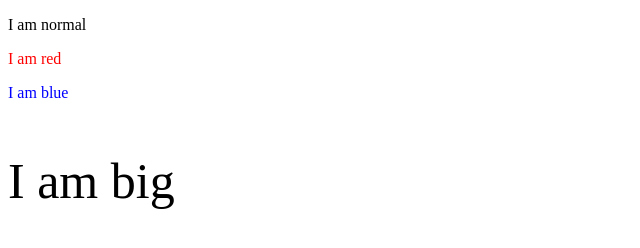
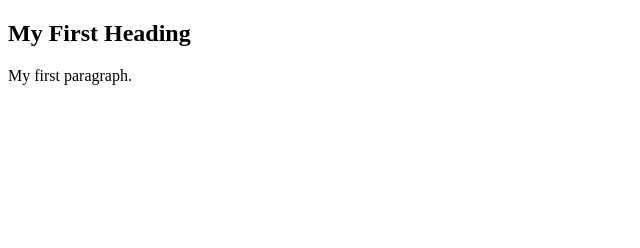
Before and after one commit to SasanHaise/newbrach, a plain HTML site: page index.html in a window 1280 px wide. Shown: the whole page, without its empty margins (0-640 px from the left). Drawn offline with Linux system fonts and the light colour scheme.

Commit message:
h2
tajuk h2

```diff
--- a/index.html
+++ b/index.html
@@ -2,10 +2,9 @@
 <html>
 <body>
 
-<p>I am normal</p>
-<p style="color:red;">I am red</p>
-<p style="color:blue;">I am blue</p>
-<p style="font-size:50px;">I am big</p>
+<h2>My First Heading</h2>
+
+<p>My first paragraph.</p>
 
 </body>
 </html>
```
